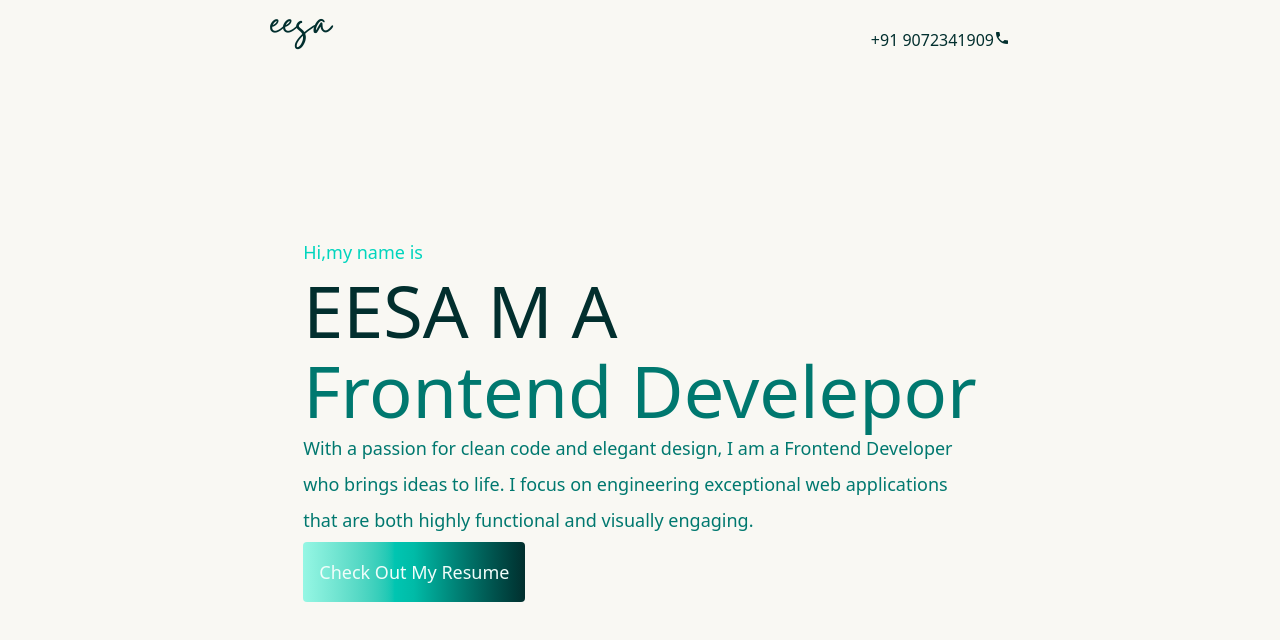
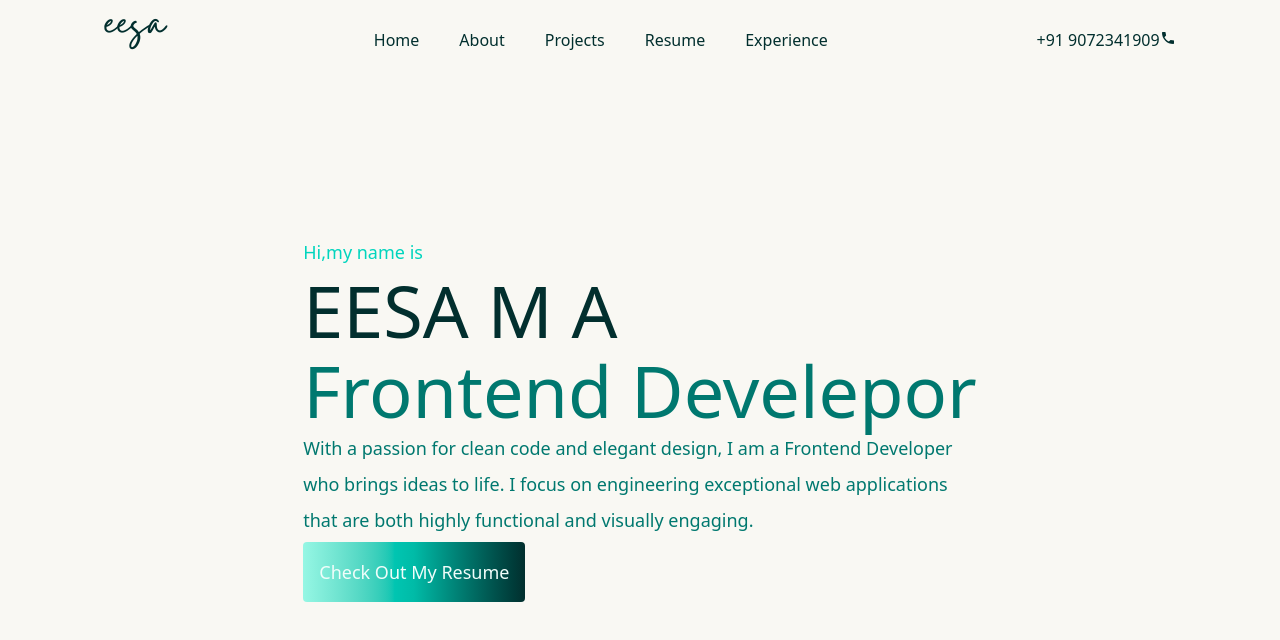
Before and after one commit to eesa-ma/my-portfolio, a React (Vite) app: page / in a window 1280 px wide. Shown: the top 640 px of the page. Built offline with nearby package versions, Linux system fonts and the light colour scheme.

Commit message:
minor changes in nav

```diff
--- a/src/components/NavBar.jsx
+++ b/src/components/NavBar.jsx
@@ -26,7 +26,7 @@ function NavBar() {
             <header>
                 <div className="flex justify-around items-end text-teal-950 bg-[#f9f8f3]">
                     <a href="#" className="gistesy-font text-6xl">eesa</a>
-                    <nav className="flex gap-10 pb-2 md:hidden">
+                    <nav className="hidden md:flex gap-10 pb-2 ">
                         {navLinks.map((navLink, _) => <a href={navLink.href} key={navLink.label} className="hover:text-teal-700 hover:underline">
                             {navLink.label}
                         </a>)}
```
